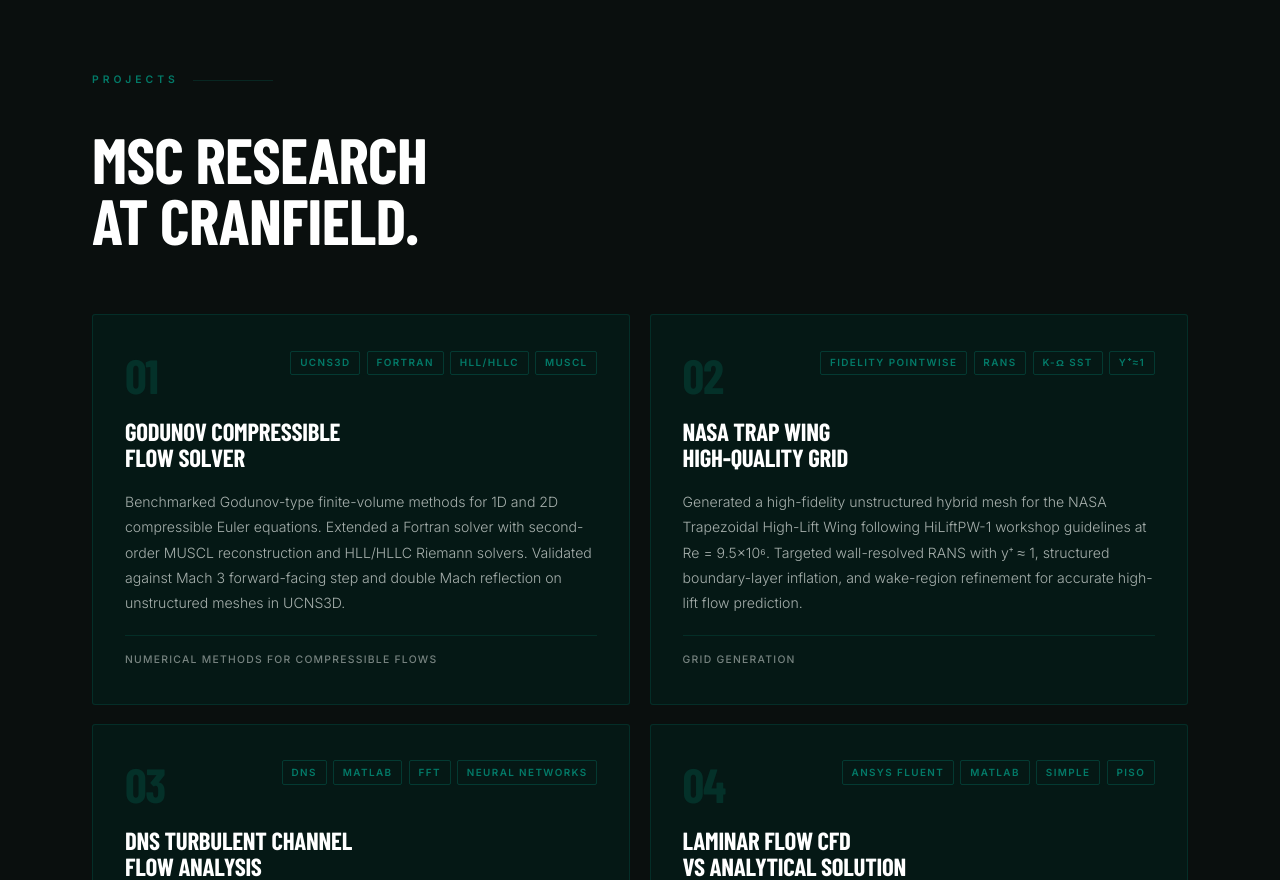
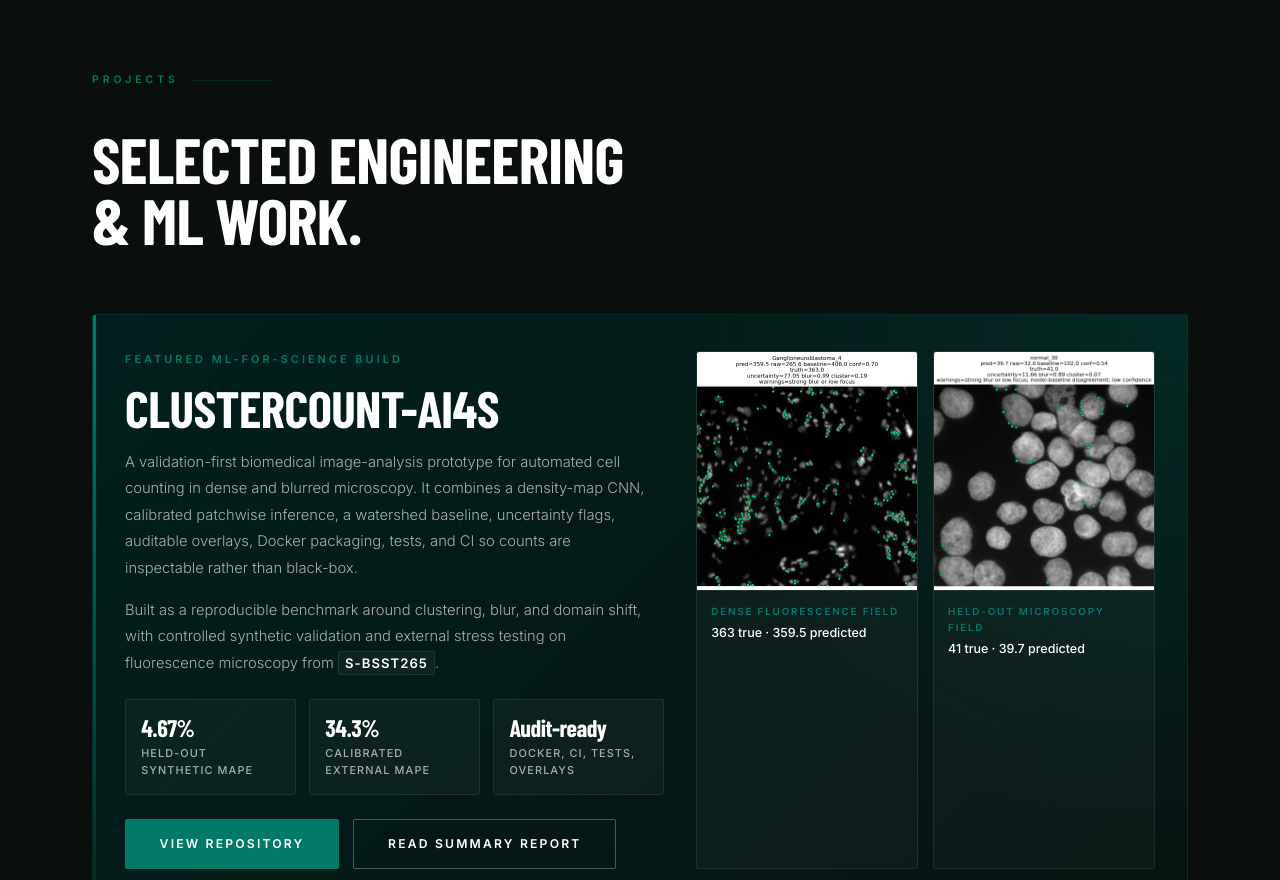
Before and after one commit to tbofficial0508-jpg/ThatoBaruti619.github.io-, a plain HTML site: page index.html in a window 1280 px wide. Shown: the part 1920-2800 px from the top of the page. Drawn offline with nearby package versions, Linux system fonts and the light colour scheme; a web font is replaced by a local one.

Commit message:
Feature ClusterCount-ML section on landing page

```diff
--- a/index.html
+++ b/index.html
@@ -3,7 +3,7 @@
 <head>
   <meta charset="UTF-8" />
   <meta name="viewport" content="width=device-width, initial-scale=1.0" />
-  <meta name="description" content="Thato Baruti, CFD Engineer, Scientific ML, Physics-Informed AI" />
+  <meta name="description" content="Thato Baruti, CFD engineer, scientific ML builder, and physics-informed ML researcher." />
   <title>Thato Baruti</title>
   <link rel="preconnect" href="https://fonts.googleapis.com" />
   <link rel="preconnect" href="https://fonts.gstatic.com" crossorigin />
@@ -11,13 +11,9 @@
   <link rel="stylesheet" href="style.css" />
 </head>
 <body>
-
-  <!-- ══════════════════════════════════════
-       NAVBAR
-  ══════════════════════════════════════ -->
   <nav class="navbar" id="navbar">
     <div class="nav-inner">
-      <a class="nav-logo" href="#hero">TB</a>
+      <a class="nav-logo" href="#hero">Thato Baruti</a>
       <ul class="nav-links">
         <li><a href="#about">About</a></li>
         <li><a href="#projects">Projects</a></li>
@@ -29,11 +25,7 @@
     </div>
   </nav>
 
-  <!-- ══════════════════════════════════════
-       HERO
-  ══════════════════════════════════════ -->
   <section class="hero" id="hero">
-    <!-- CFD fluid flow background -->
     <video
       class="hero-video"
       src="tecplotanimation.mp4"
@@ -45,11 +37,10 @@
     ></video>
     <div class="hero-video-overlay" aria-hidden="true"></div>
 
-    <div class="hero-lines"    aria-hidden="true"></div>
-    <div class="hero-glow"     aria-hidden="true"></div>
+    <div class="hero-lines" aria-hidden="true"></div>
+    <div class="hero-glow" aria-hidden="true"></div>
     <div class="hero-baseline" aria-hidden="true"></div>
 
-    <!-- Left: text -->
     <div class="hero-text">
       <p class="hero-overline">Thato Baruti</p>
 
@@ -60,19 +51,19 @@
       </h1>
 
       <p class="hero-tagline">
-        CFD&nbsp;&nbsp;·&nbsp;&nbsp;Scientific ML&nbsp;&nbsp;·&nbsp;&nbsp;Physics-Informed AI&nbsp;&nbsp;·&nbsp;&nbsp;HPC
+        CFD&nbsp;&nbsp;&middot;&nbsp;&nbsp;Scientific ML&nbsp;&nbsp;&middot;&nbsp;&nbsp;Physics-Informed ML&nbsp;&nbsp;&middot;&nbsp;&nbsp;HPC
       </p>
 
       <p class="hero-bio">
         MSc Computational Fluid Dynamics candidate at Cranfield University, on track
         for distinction. I build the pipeline between high-fidelity simulation and
-        machine learning, designing custom AI systems from first principles at the
+        machine learning, designing custom ML systems from first principles at the
         intersection of physics and data.
       </p>
 
       <div class="hero-ctas">
         <a
-          href="https://github.com/ThatoBaruti619"
+          href="https://github.com/tbofficial0508-jpg"
           class="btn btn-primary"
           target="_blank"
           rel="noopener"
@@ -90,7 +81,6 @@
       </a>
     </div>
 
-    <!-- Right: full-height photo panel -->
     <div class="hero-photo-wrap" aria-hidden="true">
       <img
         src="grad%20immage.jpg"
@@ -102,58 +92,48 @@
       <div class="photo-accent-v"></div>
       <div class="photo-accent-h"></div>
     </div>
-
   </section>
 
-  <!-- ══════════════════════════════════════
-       SKILLS TICKER
-  ══════════════════════════════════════ -->
   <div class="ticker-band" aria-hidden="true">
     <div class="ticker-track">
-      <span>CFD</span><span class="dot">·</span>
-      <span>OpenFOAM</span><span class="dot">·</span>
-      <span>ANSYS Fluent</span><span class="dot">·</span>
-      <span>UCNS3D</span><span class="dot">·</span>
-      <span>PyTorch</span><span class="dot">·</span>
-      <span>PINNs</span><span class="dot">·</span>
-      <span>DGCNN</span><span class="dot">·</span>
-      <span>PhysicsNeMo</span><span class="dot">·</span>
-      <span>HPC</span><span class="dot">·</span>
-      <span>Turbulence Modelling</span><span class="dot">·</span>
-      <span>Python</span><span class="dot">·</span>
-      <span>C++</span><span class="dot">·</span>
-      <span>Fidelity Pointwise</span><span class="dot">·</span>
-      <span>DNS Pipelines</span><span class="dot">·</span>
-      <span>Tecplot</span><span class="dot">·</span>
-      <!-- Mirror for seamless loop -->
-      <span>CFD</span><span class="dot">·</span>
-      <span>OpenFOAM</span><span class="dot">·</span>
-      <span>ANSYS Fluent</span><span class="dot">·</span>
-      <span>UCNS3D</span><span class="dot">·</span>
-      <span>PyTorch</span><span class="dot">·</span>
-      <span>PINNs</span><span class="dot">·</span>
-      <span>DGCNN</span><span class="dot">·</span>
-      <span>PhysicsNeMo</span><span class="dot">·</span>
-      <span>HPC</span><span class="dot">·</span>
-      <span>Turbulence Modelling</span><span class="dot">·</span>
-      <span>Python</span><span class="dot">·</span>
-      <span>C++</span><span class="dot">·</span>
-      <span>Fidelity Pointwise</span><span class="dot">·</span>
-      <span>DNS Pipelines</span><span class="dot">·</span>
-      <span>Tecplot</span><span class="dot">·</span>
+      <span>CFD</span><span class="dot">&middot;</span>
+      <span>OpenFOAM</span><span class="dot">&middot;</span>
+      <span>ANSYS Fluent</span><span class="dot">&middot;</span>
+      <span>UCNS3D</span><span class="dot">&middot;</span>
+      <span>PyTorch</span><span class="dot">&middot;</span>
+      <span>PINNs</span><span class="dot">&middot;</span>
+      <span>DGCNN</span><span class="dot">&middot;</span>
+      <span>PhysicsNeMo</span><span class="dot">&middot;</span>
+      <span>HPC</span><span class="dot">&middot;</span>
+      <span>Turbulence Modelling</span><span class="dot">&middot;</span>
+      <span>Python</span><span class="dot">&middot;</span>
+      <span>C++</span><span class="dot">&middot;</span>
+      <span>Fidelity Pointwise</span><span class="dot">&middot;</span>
+      <span>DNS Pipelines</span><span class="dot">&middot;</span>
+      <span>Tecplot</span><span class="dot">&middot;</span>
+      <span>CFD</span><span class="dot">&middot;</span>
+      <span>OpenFOAM</span><span class="dot">&middot;</span>
+      <span>ANSYS Fluent</span><span class="dot">&middot;</span>
+      <span>UCNS3D</span><span class="dot">&middot;</span>
+      <span>PyTorch</span><span class="dot">&middot;</span>
+      <span>PINNs</span><span class="dot">&middot;</span>
+      <span>DGCNN</span><span class="dot">&middot;</span>
+      <span>PhysicsNeMo</span><span class="dot">&middot;</span>
+      <span>HPC</span><span class="dot">&middot;</span>
+      <span>Turbulence Modelling</span><span class="dot">&middot;</span>
+      <span>Python</span><span class="dot">&middot;</span>
+      <span>C++</span><span class="dot">&middot;</span>
+      <span>Fidelity Pointwise</span><span class="dot">&middot;</span>
+      <span>DNS Pipelines</span><span class="dot">&middot;</span>
+      <span>Tecplot</span><span class="dot">&middot;</span>
     </div>
   </div>
 
-  <!-- ══════════════════════════════════════
-       ABOUT
-  ══════════════════════════════════════ -->
   <section class="about" id="about">
     <div class="container">
       <p class="section-label reveal">About</p>
 
       <div class="about-grid">
-
-        <!-- Left: bio text -->
         <div class="about-text">
           <h2 class="about-heading reveal">
             Where physics<br />meets intelligence.
@@ -166,18 +146,17 @@
             networks and graph neural networks with embedded physics operators.
           </p>
           <p class="about-para reveal">
-            My work spans the full engineering and AI stack: from CAD geometry and mesh
+            My work spans the full engineering and ML stack: from CAD geometry and mesh
             generation through HPC solver execution, data extraction, and model
             training. I approach hard problems with scientific rigour and build
             solutions that work at scale.
           </p>
           <p class="about-para reveal">
             Actively seeking roles in CFD engineering, scientific ML, and simulation
-            driven by AI across automotive, aerospace, and quantitative research.
+            driven by ML across automotive, aerospace, and quantitative research.
           </p>
         </div>
 
-        <!-- Right: grad photo + stat cards -->
         <div class="about-right">
           <div class="about-photo reveal">
             <img
@@ -197,30 +176,98 @@
           <div class="about-stats">
             <div class="stat-card reveal">
               <span class="stat-num">MSc</span>
-              <span class="stat-label">CFD · Cranfield University</span>
+              <span class="stat-label">CFD &middot; Cranfield University</span>
             </div>
             <div class="stat-card reveal">
               <span class="stat-num">BEng</span>
-              <span class="stat-label">Aerospace · Sheffield</span>
+              <span class="stat-label">Aerospace &middot; Sheffield</span>
             </div>
           </div>
         </div>
-
       </div>
     </div>
   </section>
 
-  <!-- ══════════════════════════════════════
-       PROJECTS
-  ══════════════════════════════════════ -->
   <section class="projects" id="projects">
     <div class="container">
       <p class="section-label reveal">Projects</p>
-      <h2 class="projects-heading reveal">MSc Research<br />at Cranfield.</h2>
+      <h2 class="projects-heading reveal">Selected Engineering<br />&amp; ML Work.</h2>
+
+      <article class="project-feature reveal">
+        <div class="project-feature-copy">
+          <p class="project-feature-kicker">Featured ML-for-science build</p>
+          <h3 class="project-feature-title">ClusterCount-AI4S</h3>
+          <p class="project-feature-desc">
+            A validation-first biomedical image-analysis prototype for automated cell
+            counting in dense and blurred microscopy. It combines a density-map CNN,
+            calibrated patchwise inference, a watershed baseline, uncertainty flags,
+            auditable overlays, Docker packaging, tests, and CI so counts are
+            inspectable rather than black-box.
+          </p>
+          <p class="project-feature-proof">
+            Built as a reproducible benchmark around clustering, blur, and domain
+            shift, with controlled synthetic validation and external stress testing
+            on fluorescence microscopy from <code>S-BSST265</code>.
+          </p>
+
+          <div class="project-feature-metrics">
+            <div class="feature-metric">
+              <span class="feature-metric-value">4.67%</span>
+              <span class="feature-metric-label">Held-out synthetic MAPE</span>
+            </div>
+            <div class="feature-metric">
+              <span class="feature-metric-value">34.3%</span>
+              <span class="feature-metric-label">Calibrated external MAPE</span>
+            </div>
+            <div class="feature-metric">
+              <span class="feature-metric-value">Audit-ready</span>
+              <span class="feature-metric-label">Docker, CI, tests, overlays</span>
+            </div>
+          </div>
+
+          <div class="project-feature-actions">
+            <a
+              href="https://github.com/tbofficial0508-jpg/cluster-count-ai4s"
+              class="btn btn-primary"
+              target="_blank"
+              rel="noopener"
+            >View Repository</a>
+            <a
+              href="https://github.com/tbofficial0508-jpg/cluster-count-ai4s/blob/main/report/cluster_count_ai4s_summary.pdf"
+              class="btn btn-outline"
+              target="_blank"
+              rel="noopener"
+            >Read Summary Report</a>
+          </div>
+        </div>
+
+        <div class="project-feature-media">
+          <figure class="cluster-shot">
+            <img
+              src="media/clustercount-dense-overlay.png"
+              alt="Dense microscopy cluster overlay from ClusterCount-AI4S"
+              loading="lazy"
+            />
+            <figcaption>
+              <span>Dense fluorescence field</span>
+              <strong>363 true &middot; 359.5 predicted</strong>
+            </figcaption>
+          </figure>
+          <figure class="cluster-shot">
+            <img
+              src="media/clustercount-precision-overlay.png"
+              alt="Microscopy overlay showing accurate held-out count from ClusterCount-AI4S"
+              loading="lazy"
+            />
+            <figcaption>
+              <span>Held-out microscopy field</span>
+              <strong>41 true &middot; 39.7 predicted</strong>
+            </figcaption>
+          </figure>
+        </div>
+      </article>
 
       <div class="projects-grid">
-
-        <!-- 01 -->
         <article class="project-card reveal">
           <div class="project-card-inner">
             <div class="project-top">
@@ -245,7 +292,6 @@
           </div>
         </article>
 
-        <!-- 02 -->
         <article class="project-card reveal">
           <div class="project-card-inner">
             <div class="project-top">
@@ -253,17 +299,17 @@
               <div class="project-tags">
                 <span>Fidelity Pointwise</span>
                 <span>RANS</span>
-                <span>k-ω SST</span>
-                <span>y⁺≈1</span>
+                <span>k-&omega; SST</span>
+                <span>y<sup>+</sup>&asymp;1</span>
               </div>
             </div>
             <h3 class="project-title">NASA Trap Wing<br />High-Quality Grid</h3>
             <p class="project-desc">
               Generated a high-fidelity unstructured hybrid mesh for the NASA Trapezoidal
               High-Lift Wing following HiLiftPW-1 workshop guidelines at
-              Re&nbsp;=&nbsp;9.5×10⁶. Targeted wall-resolved RANS with y⁺&nbsp;≈&nbsp;1,
-              structured boundary-layer inflation, and wake-region refinement for
-              accurate high-lift flow prediction.
+              Re&nbsp;=&nbsp;9.5&times;10<sup>6</sup>. Targeted wall-resolved RANS with
+              y<sup>+</sup>&nbsp;&asymp;&nbsp;1, structured boundary-layer inflation, and
+              wake-region refinement for accurate high-lift flow prediction.
             </p>
             <div class="project-footer">
               <span class="project-module">Grid Generation</span>
@@ -271,7 +317,6 @@
           </div>
         </article>
 
-        <!-- 03 -->
         <article class="project-card reveal">
           <div class="project-card-inner">
             <div class="project-top">
@@ -286,9 +331,9 @@
             <h3 class="project-title">DNS Turbulent Channel<br />Flow Analysis</h3>
             <p class="project-desc">
               Processed high-fidelity DNS data of fully developed turbulent channel flow
-              at Re<sub>τ</sub>&nbsp;≈&nbsp;180. Computed turbulence statistics (RMS,
-              skewness, kurtosis), performed FFT spectral analysis, and implemented a
-              feed-forward neural network to map velocity fields between instantaneous
+              at Re<sub>&tau;</sub>&nbsp;&asymp;&nbsp;180. Computed turbulence statistics
+              (RMS, skewness, kurtosis), performed FFT spectral analysis, and implemented
+              a feed-forward neural network to map velocity fields between instantaneous
               spanwise planes, benchmarked against Lee &amp; Moser (2015).
             </p>
             <div class="project-footer">
@@ -298,7 +343,6 @@
           </div>
         </article>
 
-        <!-- 04 -->
         <article class="project-card reveal">
           <div class="project-card-inner">
             <div class="project-top">
@@ -312,7 +356,7 @@
             </div>
             <h3 class="project-title">Laminar Flow CFD<br />vs Analytical Solution</h3>
             <p class="project-desc">
-              Derived the analytical Poiseuille velocity profile from the Navier–Stokes
+              Derived the analytical Poiseuille velocity profile from the Navier-Stokes
               equations and validated against ANSYS Fluent simulations across three mesh
               densities at Re&nbsp;=&nbsp;15. Benchmarked SIMPLE, SIMPLEC, PISO, and
               COUPLE pressure-velocity coupling algorithms; confirmed second-order
@@ -324,14 +368,10 @@
             </div>
           </div>
         </article>
-
       </div>
     </div>
   </section>
 
-  <!-- ══════════════════════════════════════
-       CONTACT
-  ══════════════════════════════════════ -->
   <section class="contact" id="contact">
     <div class="container">
       <p class="section-label reveal">Connect</p>
@@ -339,7 +379,7 @@
 
       <div class="contact-grid">
         <a
-          href="https://github.com/ThatoBaruti619"
+          href="https://github.com/tbofficial0508-jpg"
           class="contact-card reveal"
           target="_blank"
           rel="noopener"
@@ -359,7 +399,7 @@
             </svg>
           </div>
           <span class="card-label">GitHub</span>
-          <span class="card-sub">github.com/ThatoBaruti619</span>
+          <span class="card-sub">github.com/tbofficial0508-jpg</span>
         </a>
 
         <a
@@ -402,9 +442,6 @@
     </div>
   </section>
 
-  <!-- ══════════════════════════════════════
-       FOOTER
-  ══════════════════════════════════════ -->
   <footer class="footer">
     <div class="container footer-inner">
       <span class="footer-name">THATO BARUTI</span>
--- a/style.css
+++ b/style.css
@@ -78,11 +78,12 @@ body {
 
 .nav-logo {
   font-family: var(--font-display);
-  font-size: 1.35rem;
+  font-size: 1rem;
   font-weight: 800;
   color: var(--white);
   text-decoration: none;
-  letter-spacing: 0.12em;
+  letter-spacing: 0.18em;
+  text-transform: uppercase;
   transition: color var(--transition);
 }
 
@@ -636,6 +637,172 @@ body {
   margin-bottom: 4rem;
 }
 
+.project-feature {
+  position: relative;
+  overflow: hidden;
+  margin-bottom: 1.4rem;
+  background:
+    radial-gradient(circle at top right, rgba(3, 122, 104, 0.18), transparent 42%),
+    linear-gradient(135deg, rgba(0, 36, 32, 0.82), rgba(7, 20, 18, 0.92));
+  border: 1px solid var(--border);
+  border-radius: 3px;
+}
+
+.project-feature::before {
+  content: '';
+  position: absolute;
+  inset: 0 auto 0 0;
+  width: 3px;
+  background: linear-gradient(180deg, var(--green-accent), rgba(3, 122, 104, 0.15));
+}
+
+.project-feature:hover {
+  border-color: var(--border-hover);
+}
+
+.project-feature {
+  display: grid;
+  grid-template-columns: minmax(0, 1.08fr) minmax(0, 0.92fr);
+  gap: 2rem;
+  padding: 2.2rem 2rem;
+}
+
+.project-feature-copy {
+  display: flex;
+  flex-direction: column;
+  gap: 1rem;
+}
+
+.project-feature-kicker {
+  font-size: 0.68rem;
+  font-weight: 700;
+  letter-spacing: 0.28em;
+  text-transform: uppercase;
+  color: var(--green-accent);
+}
+
+.project-feature-title {
+  font-family: var(--font-display);
+  font-size: clamp(2.2rem, 4vw, 3.4rem);
+  font-weight: 800;
+  line-height: 0.95;
+  letter-spacing: -0.01em;
+  text-transform: uppercase;
+  color: var(--white);
+}
+
+.project-feature-desc,
+.project-feature-proof {
+  max-width: 58ch;
+  font-size: 0.92rem;
+  font-weight: 300;
+  color: var(--gray);
+  line-height: 1.8;
+}
+
+.project-feature-proof code {
+  font-family: var(--font-body);
+  font-size: 0.82rem;
+  font-weight: 600;
+  letter-spacing: 0.08em;
+  color: var(--white);
+  background: rgba(255, 255, 255, 0.04);
+  border: 1px solid rgba(255, 255, 255, 0.08);
+  border-radius: 2px;
+  padding: 0.18rem 0.38rem;
+}
+
+.project-feature-metrics {
+  display: grid;
+  grid-template-columns: repeat(3, minmax(0, 1fr));
+  gap: 0.85rem;
+  margin-top: 0.4rem;
+}
+
+.feature-metric {
+  background: rgba(255, 255, 255, 0.035);
+  border: 1px solid rgba(255, 255, 255, 0.08);
+  border-radius: 3px;
+  padding: 1rem 0.95rem;
+  min-height: 100%;
+}
+
+.feature-metric-value {
+  display: block;
+  font-family: var(--font-display);
+  font-size: 1.5rem;
+  font-weight: 800;
+  line-height: 1;
+  letter-spacing: -0.02em;
+  color: var(--white);
+  margin-bottom: 0.35rem;
+}
+
+.feature-metric-label {
+  display: block;
+  font-size: 0.68rem;
+  font-weight: 500;
+  letter-spacing: 0.1em;
+  text-transform: uppercase;
+  color: var(--gray);
+  line-height: 1.5;
+}
+
+.project-feature-actions {
+  display: flex;
+  flex-wrap: wrap;
+  gap: 0.9rem;
+  margin-top: 0.5rem;
+}
+
+.project-feature-media {
+  display: grid;
+  grid-template-columns: repeat(2, minmax(0, 1fr));
+  gap: 0.9rem;
+  align-self: stretch;
+}
+
+.cluster-shot {
+  overflow: hidden;
+  display: flex;
+  flex-direction: column;
+  min-height: 100%;
+  background: rgba(255, 255, 255, 0.03);
+  border: 1px solid rgba(255, 255, 255, 0.08);
+  border-radius: 3px;
+}
+
+.cluster-shot img {
+  width: 100%;
+  aspect-ratio: 1 / 1.08;
+  object-fit: cover;
+  object-position: center;
+  background: #050a09;
+}
+
+.cluster-shot figcaption {
+  display: flex;
+  flex-direction: column;
+  gap: 0.25rem;
+  padding: 0.85rem 0.9rem 1rem;
+  border-top: 1px solid rgba(255, 255, 255, 0.08);
+}
+
+.cluster-shot span {
+  font-size: 0.62rem;
+  font-weight: 700;
+  letter-spacing: 0.18em;
+  text-transform: uppercase;
+  color: var(--green-accent);
+}
+
+.cluster-shot strong {
+  font-size: 0.78rem;
+  font-weight: 500;
+  color: var(--white);
+  line-height: 1.45;
+}
+
 .projects-grid {
   display: grid;
   grid-template-columns: repeat(2, 1fr);
@@ -904,6 +1071,15 @@ body {
 
 /* ── RESPONSIVE ─────────────────────────────────────── */
 @media (max-width: 900px) {
+  .project-feature {
+    grid-template-columns: 1fr;
+    gap: 1.5rem;
+  }
+
+  .project-feature-metrics {
+    grid-template-columns: 1fr;
+  }
+
   .projects-grid {
     grid-template-columns: 1fr;
   }
@@ -928,6 +1104,10 @@ body {
     grid-template-columns: repeat(2, 1fr);
   }
 
+  .project-feature-media {
+    grid-template-columns: 1fr;
+  }
+
   .contact-grid {
     grid-template-columns: 1fr;
     max-width: 440px;
@@ -940,6 +1120,10 @@ body {
   .btn { text-align: center; }
 
   .nav-links li:first-child { display: none; }
+  .nav-logo {
+    font-size: 0.86rem;
+    letter-spacing: 0.14em;
+  }
 
   .about-stats { grid-template-columns: 1fr 1fr; }
 
```
Also changed, not shown: sitemap.xml (deleted, +0 -8 lines), media/clustercount-dense-overlay.png (added), media/clustercount-precision-overlay.png (added), robots.txt (deleted), 3 other files.
